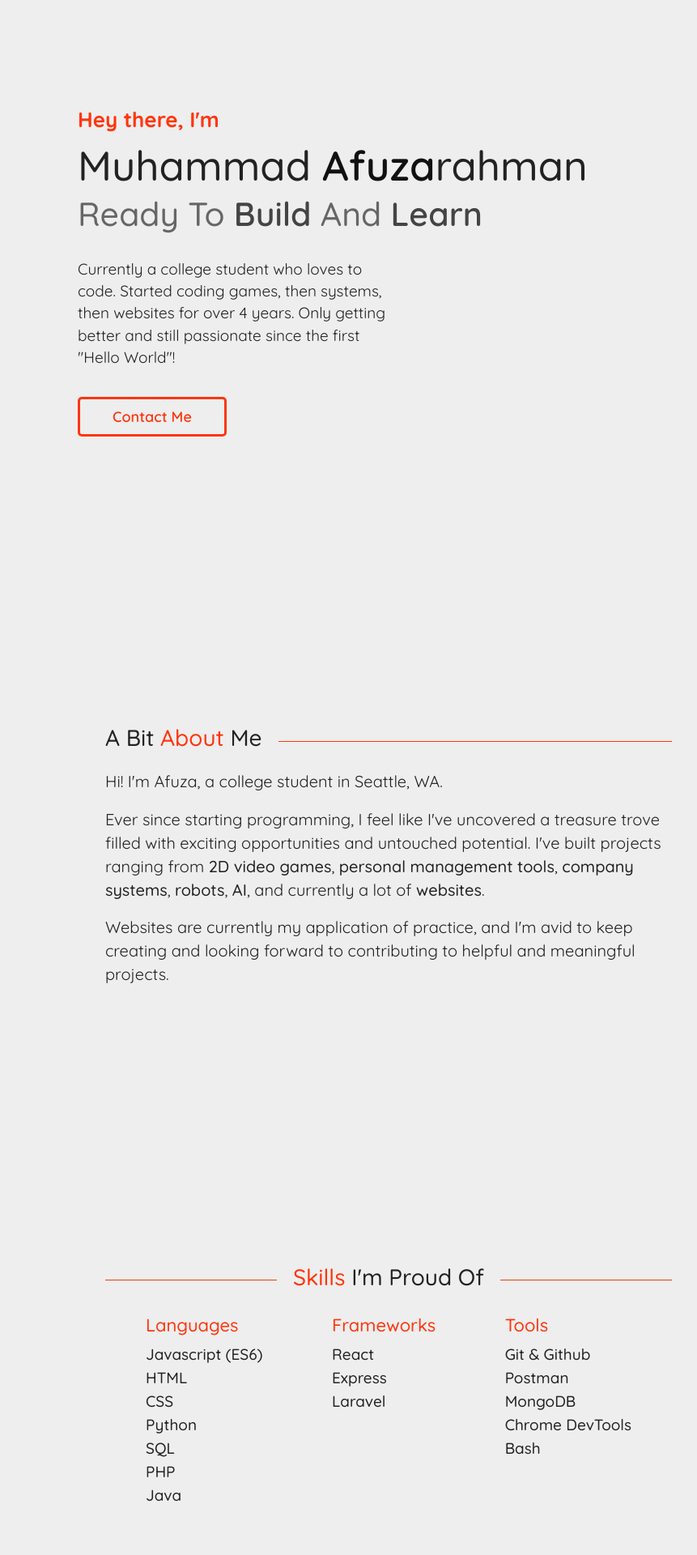
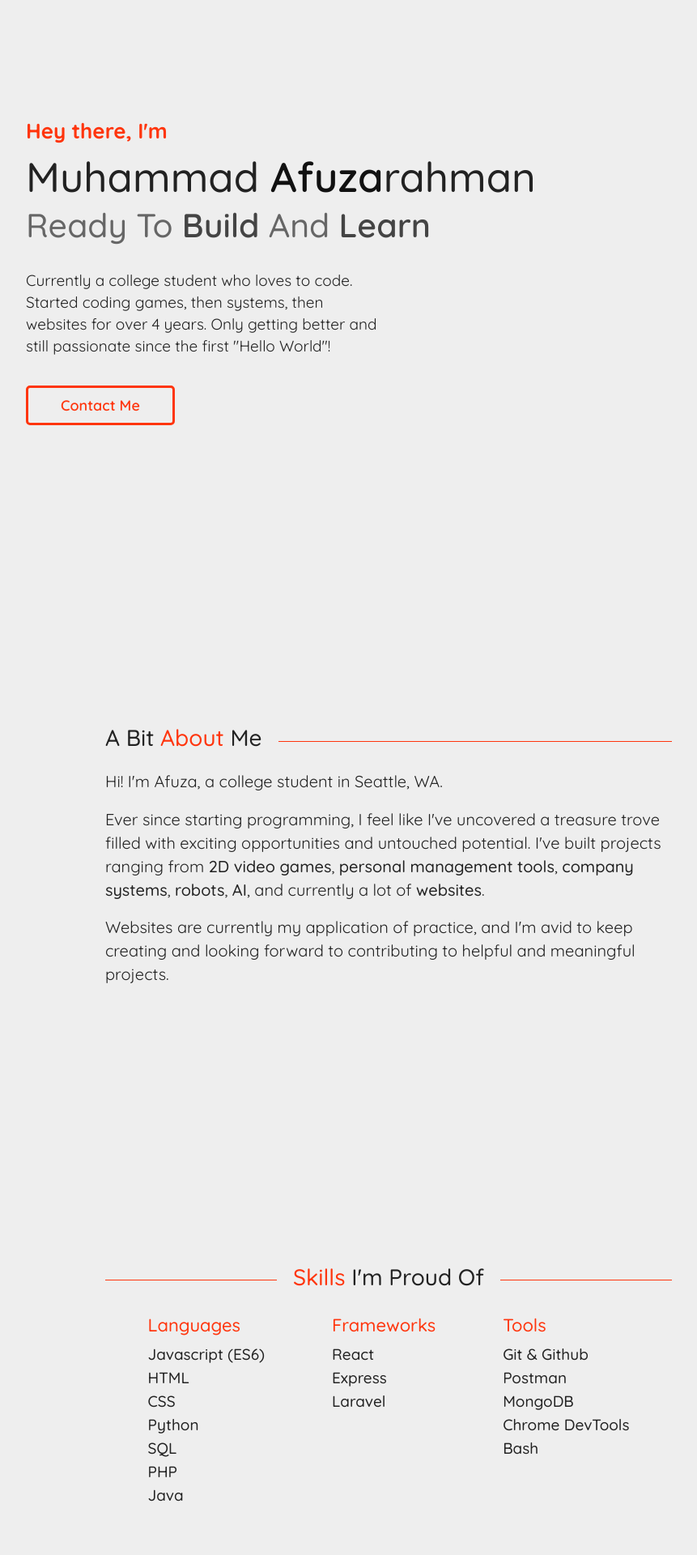
Before and after one commit to afutofu/afutofu.github.io, a React (Create React App) app: page / in a window 1280 px wide. Shown: the part 80-2000 px from the top of the page at 81% size, without its empty margins (160-1021 px from the left). Built offline with nearby package versions, Linux system fonts and the light colour scheme.

Commit message:
Fixed warnings and improved styling

```diff
--- a/src/components/About.js
+++ b/src/components/About.js
@@ -18,8 +18,6 @@ const AboutComp = styled.div`
 
 const Content = styled.div`
   position: relative;
-  /* top: 50%;
-  transform: translateY(-50%); */
   width: 100%;
   max-width: 700px;
   text-align: left;
@@ -95,7 +93,6 @@ const theme = {
 };
 
 const About = (props) => {
-  let about = useRef(null);
   let titleText = useRef(null);
   let titleLine = useRef(null);
   let descriptions = useRef(null);
@@ -145,7 +142,7 @@ const About = (props) => {
     let master = new TimelineLite({
       scrollTrigger: {
         trigger: titleText,
-        start: "top+=200 center+=200",
+        start: "top center",
         toggleActions: "play none none none",
       },
     });
@@ -154,7 +151,7 @@ const About = (props) => {
   }, []);
 
   return (
-    <AboutComp ref={(el) => (about = el)}>
+    <AboutComp>
       <ThemeProvider theme={theme}>
         <Content>
           <TitleArea>
--- a/src/components/Contact.js
+++ b/src/components/Contact.js
@@ -75,7 +75,8 @@ const Text = styled.p`
   line-height: 1.5rem;
   text-align: center;
   margin: 0;
-  margin-bottom: 35px;
+  padding: 0;
+  margin-bottom: 30px;
 
   @media only screen and (min-width: 992px) {
     max-width: 70%;
--- a/src/components/Footer.js
+++ b/src/components/Footer.js
@@ -38,8 +38,8 @@ const Footer = () => {
     <FooterComp>
       <Credits>Developed by Muhammad Afuzarahman</Credits>
       <Socials>
-        <i class="fa fa-envelope"></i>
-        <i class="fa fa-github"></i>
+        <i className="fa fa-envelope"></i>
+        <i className="fa fa-github"></i>
       </Socials>
     </FooterComp>
   );
--- a/src/components/Home.js
+++ b/src/components/Home.js
@@ -1,19 +1,32 @@
-import React, { useRef, useEffect, useState } from "react";
+import React, { useRef, useEffect, useCallback } from "react";
 import styled, { ThemeProvider } from "styled-components";
-import { TimelineLite, Power3 } from "gsap";
+import { gsap, TimelineLite, Power3 } from "gsap";
+import { ScrollTrigger } from "gsap/ScrollTrigger";
+gsap.registerPlugin(ScrollTrigger);
 
 const HomeComp = styled.div`
   position: relative;
+  font-family: "Quicksand", "san-serif";
   width: 100%;
-  height: calc(100vh - 80px);
-  margin-top: 80px;
+  /* max-width: 2000px; */
+  height: 100vh;
+  padding-top: 80px;
+  display: flex;
+  justify-content: flex-start;
+  align-items: center;
+  /* margin: 0 auto; */
   box-sizing: border-box;
 `;
 
 const Content = styled.div`
-  position: absolute;
-  top: 50%;
-  transform: translateY(-50%);
+  position: relative;
+  margin: 0 auto;
+
+  /* padding-bottom: 150px; */
+  box-sizing: border-box;
+  @media only screen and (min-width: 2500px) {
+    max-width: 800px;
+  }
 `;
 
 const Introduction = styled.h3`
@@ -102,13 +115,19 @@ const theme = {
   color: "#ff350d",
 };
 
-const Home = (props) => {
-  let home = useRef(null);
+const Home = ({ getHomeTl }) => {
   let introduction = useRef(null);
   let name = useRef(null);
   let motto = useRef(null);
   let description = useRef(null);
   let button = useRef(null);
+
+  const getTimeline = useCallback(
+    (tl) => {
+      getHomeTl(tl);
+    },
+    [getHomeTl]
+  );
 
   const homeEnter = () => {
     let tl = new TimelineLite();
@@ -130,13 +149,13 @@ const Home = (props) => {
   useEffect(() => {
     let masterTl = new TimelineLite({ paused: true });
     masterTl.add(homeEnter());
-    props.getTimeline(masterTl);
-  }, []);
+    getTimeline(masterTl);
+  }, [getTimeline]);
 
   return (
-    <HomeComp ref={(el) => (home = el)}>
-      <ThemeProvider theme={theme}>
-        <Content>
+    <HomeComp>
+      <Content>
+        <ThemeProvider theme={theme}>
           <Introduction ref={(el) => (introduction = el)}>
             Hey there, I'm
           </Introduction>
@@ -153,8 +172,8 @@ const Home = (props) => {
             and still passionate since the first "Hello World"!
           </Description>
           <Button ref={(el) => (button = el)}>Contact Me</Button>
-        </Content>
-      </ThemeProvider>
+        </ThemeProvider>
+      </Content>
     </HomeComp>
   );
 };
--- a/src/components/LoadingScreen.js
+++ b/src/components/LoadingScreen.js
@@ -1,7 +1,6 @@
-import React, { useRef, useEffect, useState } from "react";
-import ReactDOM from "react-dom";
+import React, { useRef, useEffect, useState, useCallback } from "react";
 import styled from "styled-components";
-import { TweenMax, TimelineLite, TimelineMax, Power3 } from "gsap";
+import { TimelineLite, TimelineMax, Power3 } from "gsap";
 
 import Logo from "./Logo";
 
@@ -30,10 +29,9 @@ const WhiteScreen = styled.div`
   transform: translate(-50%, -50%) scale(0);
 `;
 
-const LoadingScreen = (props) => {
+const LoadingScreen = ({ isLoadingCallback }) => {
   const [animationComplete, setAnimationComplete] = useState(false);
   const [mounted, setMounted] = useState(false);
-  let loadingScreen = useRef(null);
   let logo = useRef(null);
   let whiteScreen = useRef(null);
 
@@ -89,10 +87,10 @@ const LoadingScreen = (props) => {
     return tl;
   };
 
-  const onComplete = () => {
+  const onComplete = useCallback(() => {
     setAnimationComplete(true);
-    props.isLoading(false);
-  };
+    isLoadingCallback(false);
+  }, [isLoadingCallback]);
 
   useEffect(() => {
     setMounted(true);
@@ -103,11 +101,11 @@ const LoadingScreen = (props) => {
     master.add(whiteScreenEnter(), "+=0.5");
     // master.seek(4);
     master.play();
-  }, []);
+  }, [onComplete]);
 
   if (!animationComplete) {
     return (
-      <LoadingScreenComp ref={(el) => (loadingScreen = el)}>
+      <LoadingScreenComp>
         <Logo ref={(el) => (logo = el)} size={mounted ? 70 : 0} />
         <WhiteScreen ref={(el) => (whiteScreen = el)} />
       </LoadingScreenComp>
--- a/src/components/Main.js
+++ b/src/components/Main.js
@@ -1,4 +1,4 @@
-import React, { useRef, useEffect, useState } from "react";
+import React, { useRef, useEffect, useState, useCallback } from "react";
 import styled from "styled-components";
 import { TimelineLite, Power3 } from "gsap";
 
@@ -34,7 +34,7 @@ const Container = styled.div`
   position: relative;
 
   @media only screen and (min-width: 992px) {
-    margin: 0px 20%;
+    margin: 0px 15%;
   }
 `;
 
@@ -74,7 +74,6 @@ const Main = () => {
 
   // Page scroll up on refresh
   window.onbeforeunload = function () {
-    gsap.to(main, 0, { opacity: 0 });
     window.scrollTo(0, 0);
   };
 
@@ -85,26 +84,30 @@ const Main = () => {
       masterTl.add(homeTl.play(), "-=2");
       masterTl.play();
     }
-  }, [navbarTl, homeTl, isLoading]);
+  }, [masterTl, navbarTl, homeTl, isLoading]);
 
-  const getNavbarTl = (tl) => {
+  const getNavbarTl = useCallback((tl) => {
     setNavbarTl(tl);
-  };
+  }, []);
 
-  const getHomeTl = (tl) => {
+  const getHomeTl = useCallback((tl) => {
     setHomeTl(tl);
-  };
+  }, []);
+
+  const setIsLoadingCallback = useCallback((isLoading) => {
+    setIsLoading(isLoading);
+  }, []);
 
   if (isLoading) {
-    return <LoadingScreen isLoading={setIsLoading} />;
+    return <LoadingScreen isLoading={setIsLoadingCallback} />;
   }
 
   return (
     <MainComp ref={(el) => (main = el)}>
-      <Navbar getTimeline={getNavbarTl} />
+      <Navbar getNavbarTl={getNavbarTl} />
       <Content>
         <Container ref={(el) => (container = el)}>
-          <Home getTimeline={getHomeTl} />
+          <Home getHomeTl={getHomeTl} />
           <About />
           <Skills />
           <Contact />
--- a/src/components/Navbar.js
+++ b/src/components/Navbar.js
@@ -1,6 +1,6 @@
-import React, { useRef, useEffect, useState } from "react";
+import React, { useRef, useEffect } from "react";
 import styled from "styled-components";
-import { TimelineLite, Power3 } from "gsap";
+import { TimelineLite } from "gsap";
 
 import Logo from "./Logo";
 
@@ -44,7 +44,7 @@ const NavItem = styled.li`
   }
 `;
 
-const Navbar = (props) => {
+const Navbar = ({ getNavbarTl }) => {
   let logo = useRef(null);
   let about = useRef(null);
   let projects = useRef(null);
@@ -73,8 +73,8 @@ const Navbar = (props) => {
   useEffect(() => {
     let masterTl = new TimelineLite({ paused: true });
     masterTl.add(navItemsEnter());
-    props.getTimeline(masterTl);
-  }, []);
+    getNavbarTl(masterTl);
+  }, [getNavbarTl]);
 
   return (
     <NavbarComp>
--- a/src/components/Skills.js
+++ b/src/components/Skills.js
@@ -74,7 +74,7 @@ const ListAreaWrapper = styled.div`
 `;
 
 const ListArea = styled.div`
-  width: 90%;
+  width: 85%;
   max-width: 600px;
   display: flex;
   justify-content: space-between;
@@ -128,7 +128,6 @@ const theme = {
 };
 
 const Skills = (props) => {
-  let skills = useRef(null);
   let titleText = useRef(null);
   let titleLineLeft = useRef(null);
   let titleLineRight = useRef(null);
@@ -244,7 +243,7 @@ const Skills = (props) => {
   }, []);
 
   return (
-    <SkillsComp ref={(el) => (skills = el)}>
+    <SkillsComp>
       <ThemeProvider theme={theme}>
         <Content>
           <TitleArea>
```
